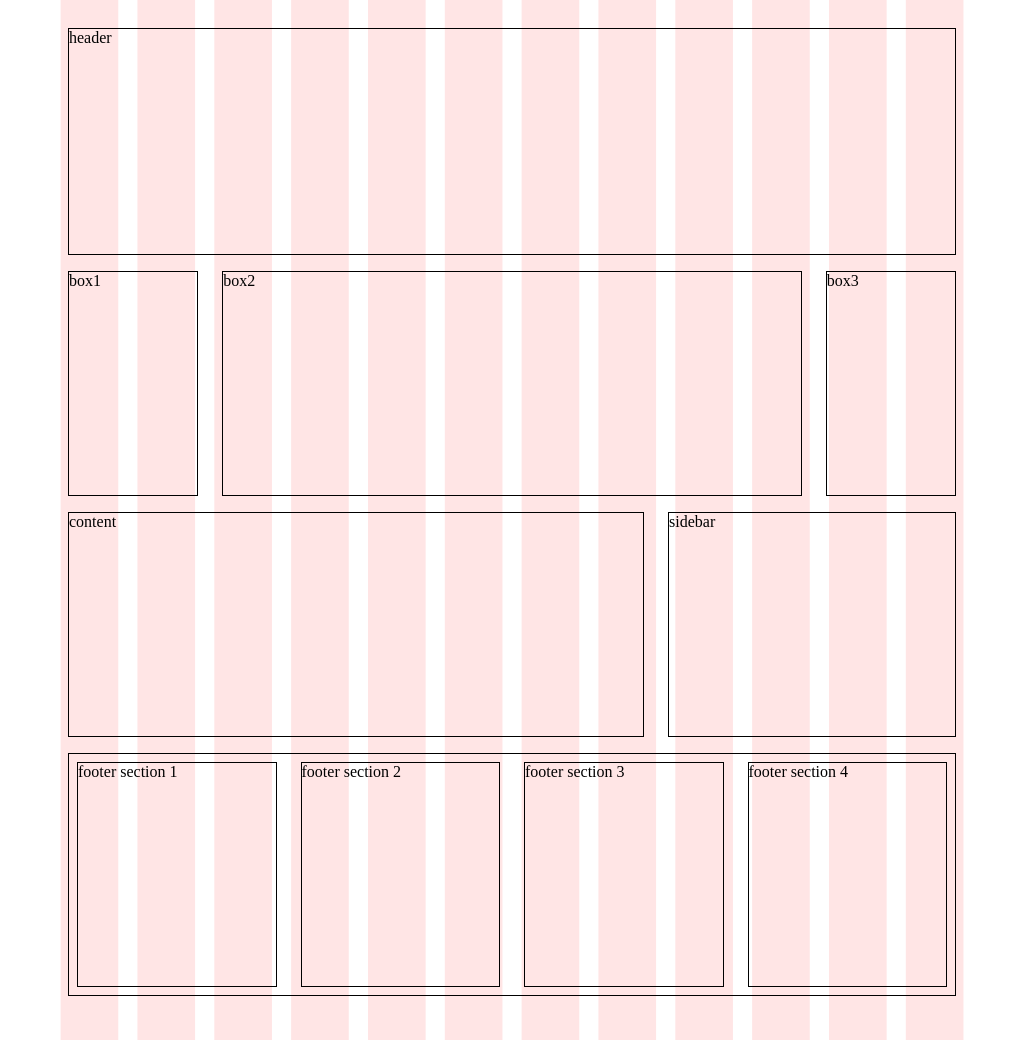
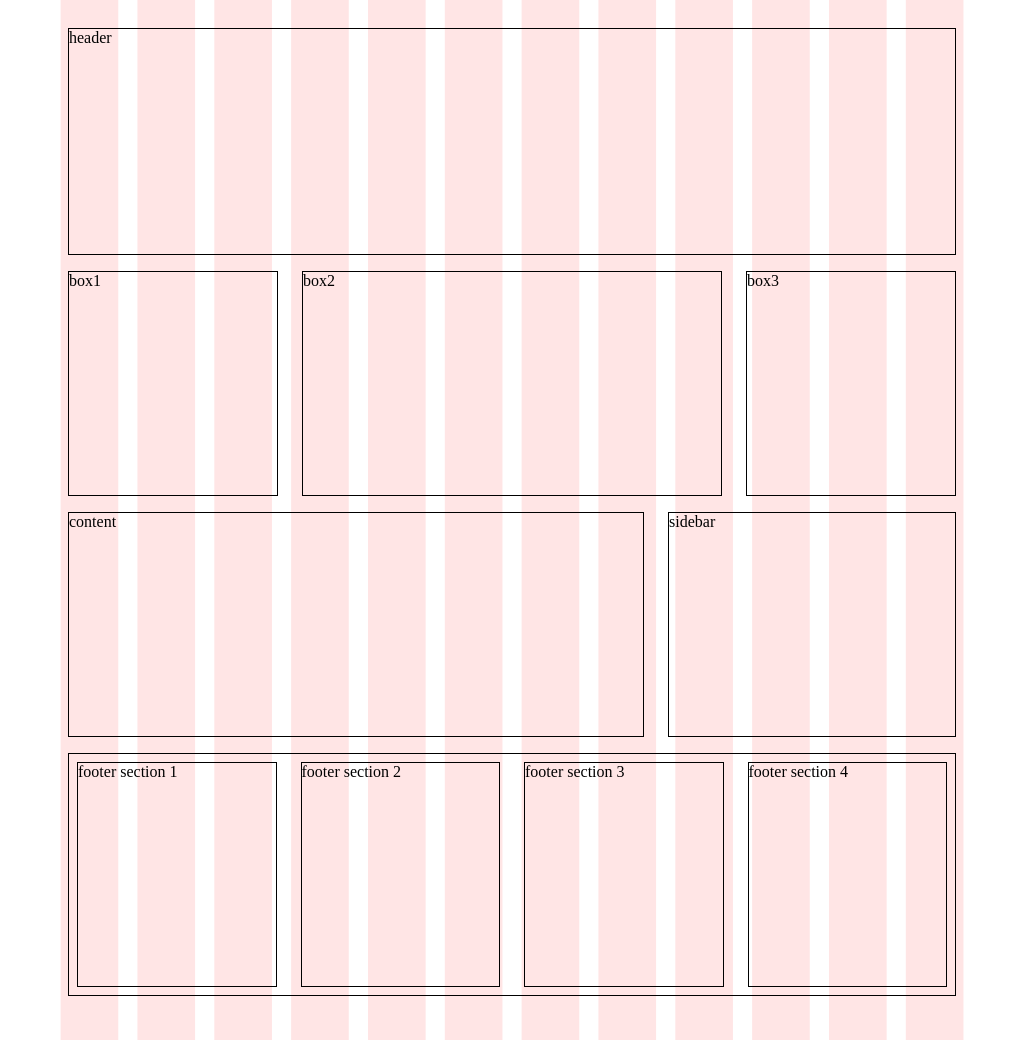
Before and after one commit to emilavara/uppgift-2, a plain HTML site: page index.html in a window 1024 px wide. Drawn offline with Linux system fonts and the light colour scheme.

Commit message:
Update style.css

```diff
--- a/css/style.css
+++ b/css/style.css
@@ -121,4 +121,11 @@ body {
 		grid-gap: 1.5em;
 	}
 
+	.box-content {
+		display: grid;
+		grid-template-columns: 2fr 4fr 2fr;
+		grid-gap: 1.5em;
+		grid-auto-rows: 225px;
+	}
+
 }
```
